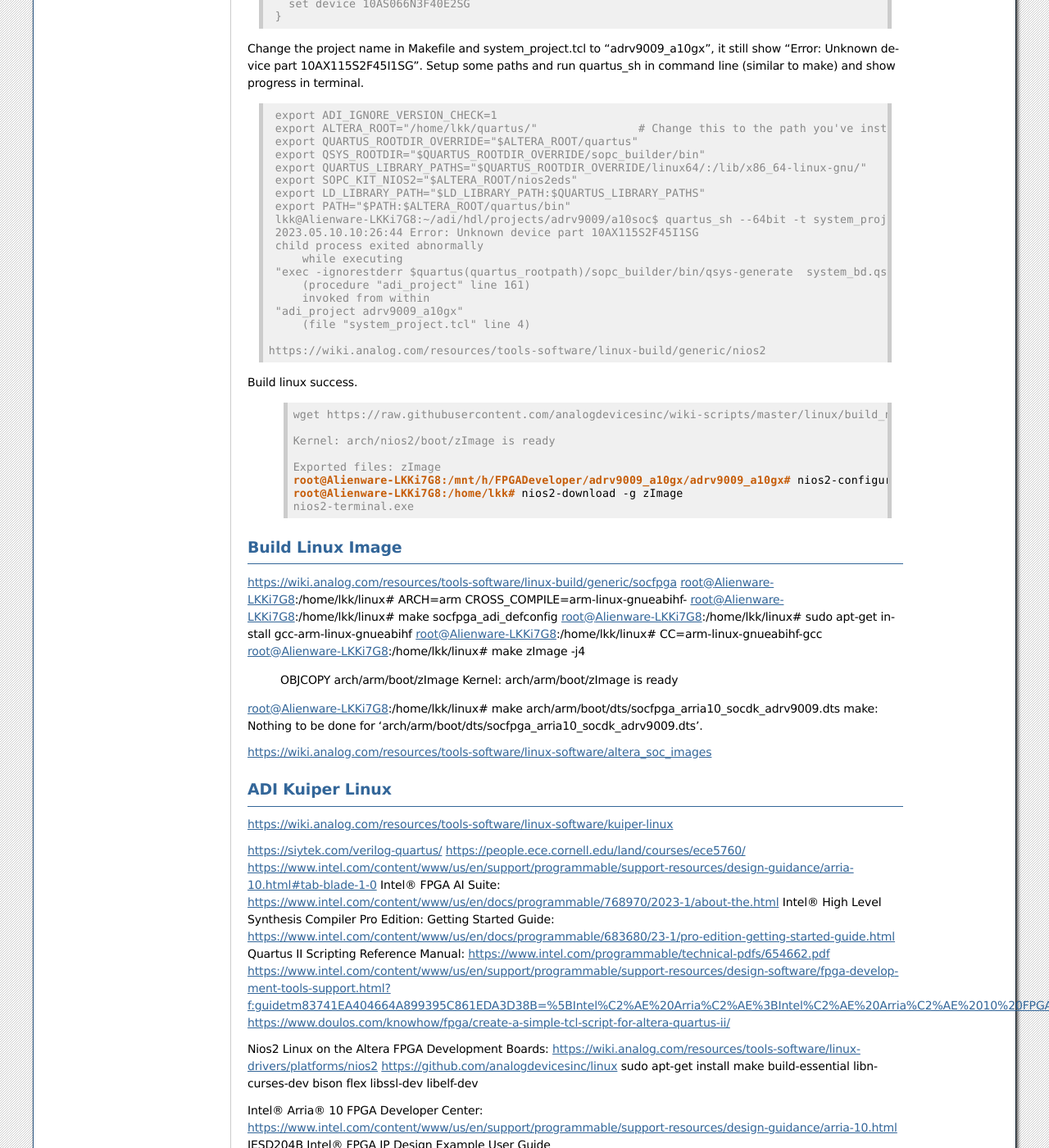
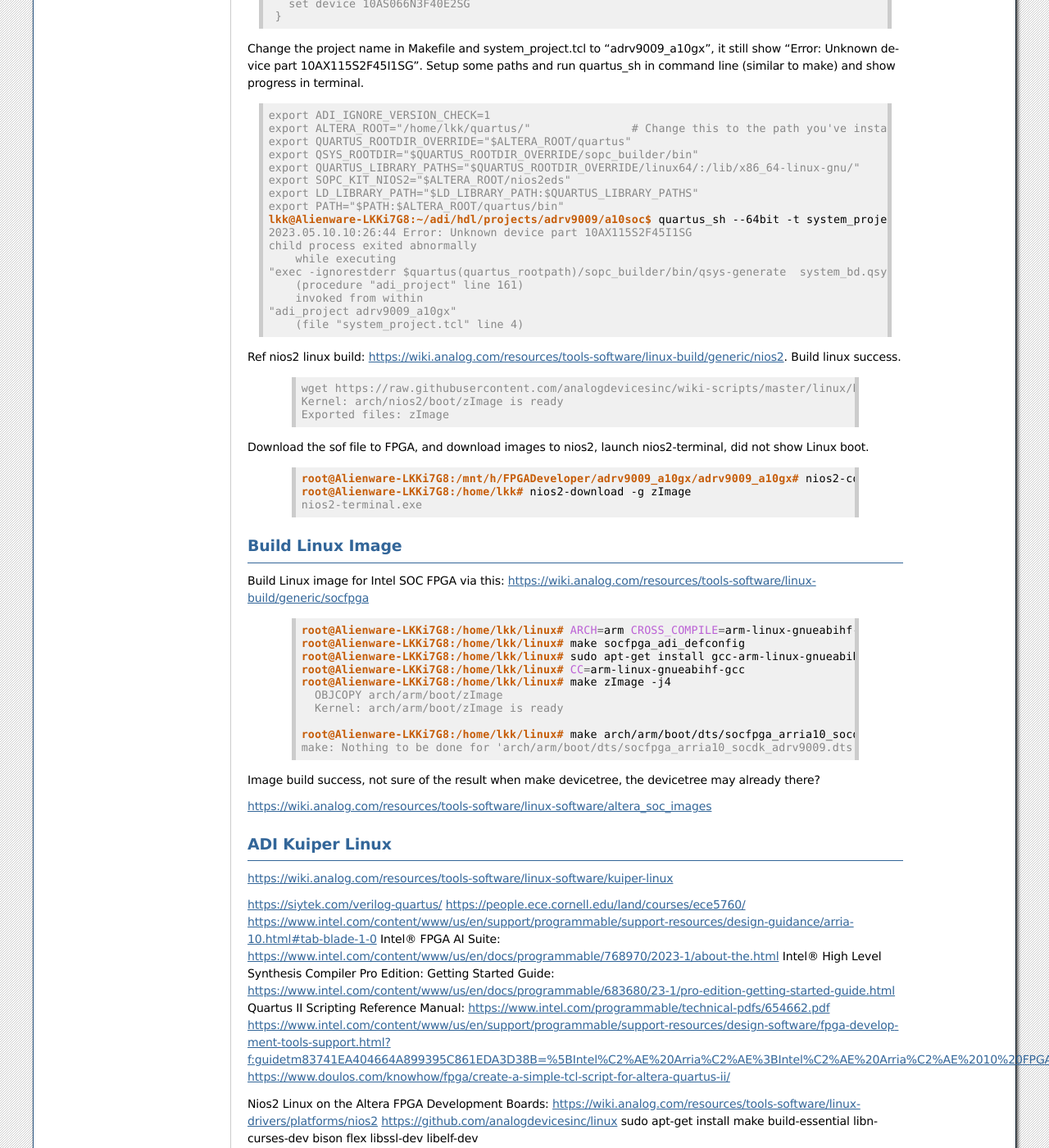
Before and after one commit to lkk688/mytutorial, a Sphinx documentation site: the page built from docs/source/intelfpga.rst, in a window 1280 px wide and 1400 px high, scrolled down 16269 px. Shown: the whole window at 82% size. Built offline with Sphinx 7.4.7, drawn with Linux system fonts in a browser that asks for light colours; some of the changed text lies outside the part shown.

Commit message:
fix formatting errors

```diff
--- a/docs/source/index.rst
+++ b/docs/source/index.rst
@@ -1,5 +1,5 @@
 Welcome to My Tutorial documentation!
-===================================
+=====================================
 
 Check out the :doc:`usage` section for further information, including
 how to :ref:`installation` the project.
--- a/docs/source/intelfpga.rst
+++ b/docs/source/intelfpga.rst
@@ -494,33 +494,41 @@
   "adi_project adrv9009_a10gx"
       (file "system_project.tcl" line 4)
 
- https://wiki.analog.com/resources/tools-software/linux-build/generic/nios2
-Build linux success.
+Ref nios2 linux build: https://wiki.analog.com/resources/tools-software/linux-build/generic/nios2. Build linux success.
+
  .. code-block:: console
 
   wget https://raw.githubusercontent.com/analogdevicesinc/wiki-scripts/master/linux/build_nios2_kernel_image.sh && chmod +x build_nios2_kernel_image.sh && ./build_nios2_kernel_image.sh /home/lkk/quartus/nios2eds/bin/gnu/H-x86_64-pc-linux-gnu/bin/nios2-elf-
+  Kernel: arch/nios2/boot/zImage is ready
+  Exported files: zImage
 
-  Kernel: arch/nios2/boot/zImage is ready
+Download the sof file to FPGA, and download images to nios2, launch nios2-terminal, did not show Linux boot.
 
-  Exported files: zImage
+ .. code-block:: console
+
   root@Alienware-LKKi7G8:/mnt/h/FPGADeveloper/adrv9009_a10gx/adrv9009_a10gx# nios2-configure-sof adrv9009_a10gx.sof
   root@Alienware-LKKi7G8:/home/lkk# nios2-download -g zImage
   nios2-terminal.exe
 
 
 Build Linux Image
-----------------
-https://wiki.analog.com/resources/tools-software/linux-build/generic/socfpga
-root@Alienware-LKKi7G8:/home/lkk/linux# ARCH=arm CROSS_COMPILE=arm-linux-gnueabihf-
-root@Alienware-LKKi7G8:/home/lkk/linux# make socfpga_adi_defconfig
-root@Alienware-LKKi7G8:/home/lkk/linux# sudo apt-get install gcc-arm-linux-gnueabihf
-root@Alienware-LKKi7G8:/home/lkk/linux# CC=arm-linux-gnueabihf-gcc
-root@Alienware-LKKi7G8:/home/lkk/linux# make zImage -j4
-  OBJCOPY arch/arm/boot/zImage
-  Kernel: arch/arm/boot/zImage is ready
+-----------------
+Build Linux image for Intel SOC FPGA via this: https://wiki.analog.com/resources/tools-software/linux-build/generic/socfpga
 
-root@Alienware-LKKi7G8:/home/lkk/linux# make arch/arm/boot/dts/socfpga_arria10_socdk_adrv9009.dts
-make: Nothing to be done for 'arch/arm/boot/dts/socfpga_arria10_socdk_adrv9009.dts'.
+ .. code-block:: console
+
+  root@Alienware-LKKi7G8:/home/lkk/linux# ARCH=arm CROSS_COMPILE=arm-linux-gnueabihf-
+  root@Alienware-LKKi7G8:/home/lkk/linux# make socfpga_adi_defconfig
+  root@Alienware-LKKi7G8:/home/lkk/linux# sudo apt-get install gcc-arm-linux-gnueabihf
+  root@Alienware-LKKi7G8:/home/lkk/linux# CC=arm-linux-gnueabihf-gcc
+  root@Alienware-LKKi7G8:/home/lkk/linux# make zImage -j4
+    OBJCOPY arch/arm/boot/zImage
+    Kernel: arch/arm/boot/zImage is ready
+
+  root@Alienware-LKKi7G8:/home/lkk/linux# make arch/arm/boot/dts/socfpga_arria10_socdk_adrv9009.dts
+  make: Nothing to be done for 'arch/arm/boot/dts/socfpga_arria10_socdk_adrv9009.dts'.
+
+Image build success, not sure of the result when make devicetree, the devicetree may already there?
 
 https://wiki.analog.com/resources/tools-software/linux-software/altera_soc_images
 
@@ -546,6 +554,7 @@
 JESD204B Intel® FPGA IP Design Example User Guide
 
 Nios® V Embedded Processor Design Handbook: https://www.intel.com/content/www/us/en/docs/programmable/726952/22-1-21-2-0/introduction-71358.html
+
 
 ADI References
 ----------------
```
Also changed, not shown: other parts of docs/source/index.rst (+2 -0 lines), docs/source/CondaEnv.rst (+6 -5 lines), docs/source/imgs/3D/dairvehiclesidepred2.png (renamed from docs/source/imgs/3D/ dairvehiclesidepred2.png).
